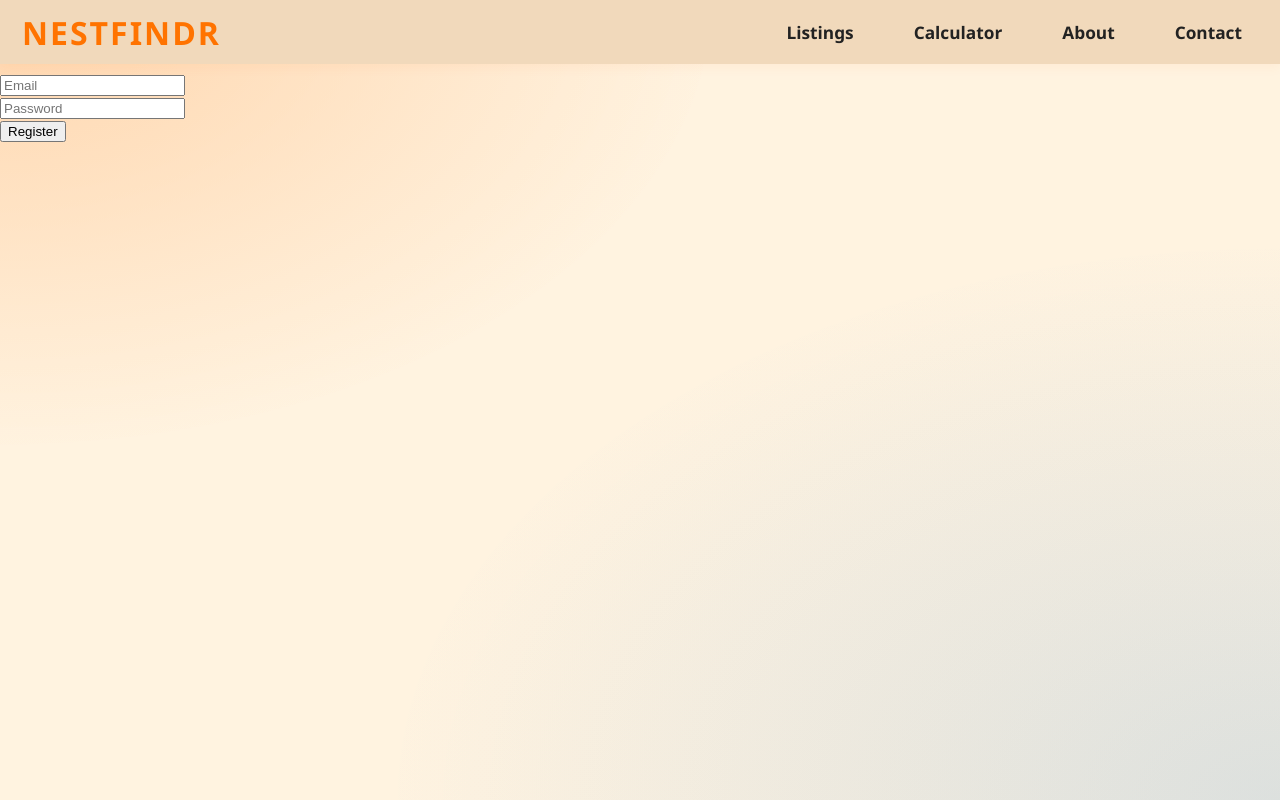
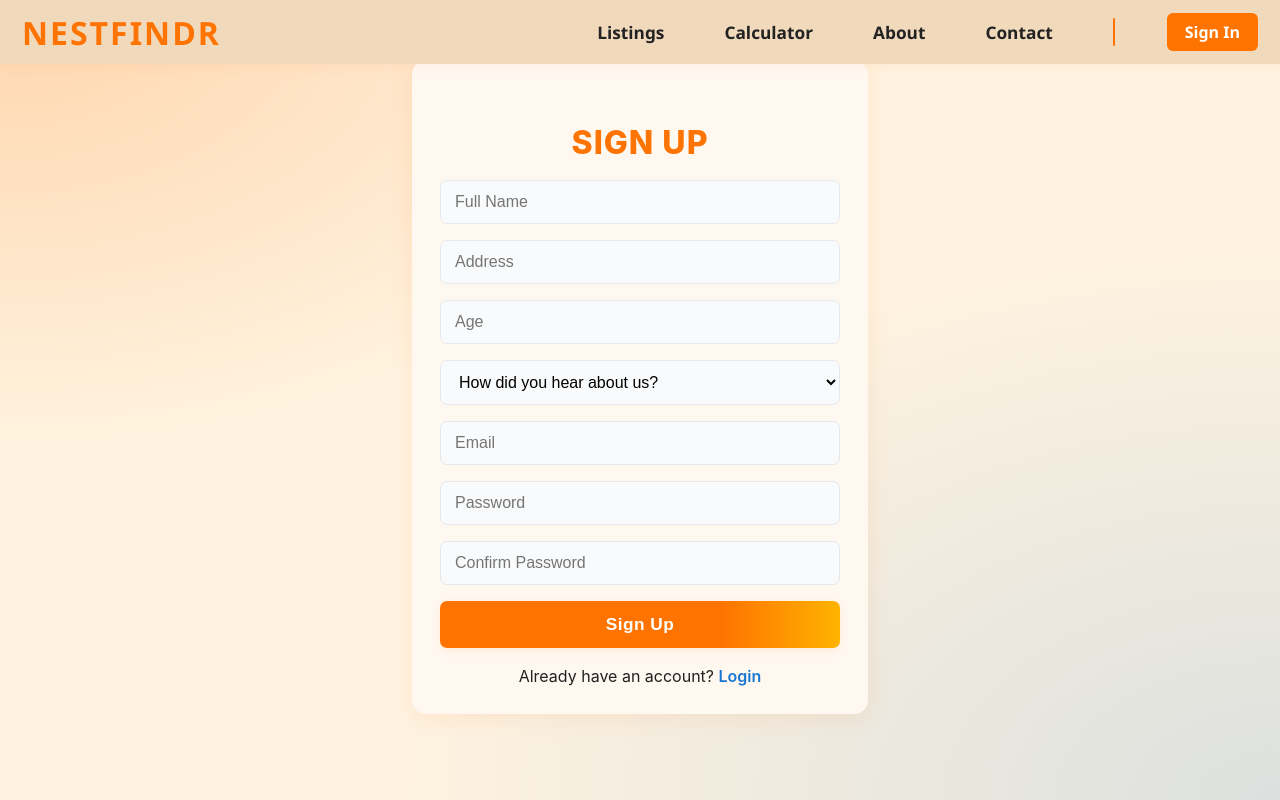
Before and after one commit to r0c0y/NestFindr, a React (Vite) app: page /signup in a window 1280 px wide. Built offline with nearby package versions, Linux system fonts and the light colour scheme.

Commit message:
login/signup/firebase auth/dashboard work a little bit

```diff
--- a/package.json
+++ b/package.json
@@ -10,6 +10,7 @@
     "preview": "vite preview"
   },
   "dependencies": {
+    "firebase": "^11.9.1",
     "react": "^18.2.0",
     "react-dom": "^18.2.0",
     "react-router-dom": "^6.21.0"
--- a/src/auth/Login.jsx
+++ b/src/auth/Login.jsx
@@ -1,14 +1,37 @@
-import React from 'react';
+import React, { useState } from 'react';
+import { auth } from '../firebase';
+import { signInWithEmailAndPassword } from 'firebase/auth';
+import '../styles/Auth.css';
 
 const Login = () => {
+  const [form, setForm] = useState({ email: '', password: '' });
+  const [error, setError] = useState('');
+
+  const handleChange = e => setForm({ ...form, [e.target.name]: e.target.value });
+
+  const handleSubmit = async e => {
+    e.preventDefault();
+    setError('');
+    try {
+      await signInWithEmailAndPassword(auth, form.email, form.password);
+      // Redirect to dashboard or homepage here
+    } catch (err) {
+      setError(err.message);
+    }
+  };
+
   return (
-    <div>
-      <h2>Login</h2>
-      <form>
-        <input type="email" placeholder="Email" /><br />
-        <input type="password" placeholder="Password" /><br />
-        <button type="submit">Login</button>
+    <div className="auth-container">
+      <h2 className="auth-title">Login</h2>
+      <form className="auth-form" onSubmit={handleSubmit}>
+        <input name="email" type="email" placeholder="Email" value={form.email} onChange={handleChange} required />
+        <input name="password" type="password" placeholder="Password" value={form.password} onChange={handleChange} required />
+        <button type="submit" className="auth-btn">Login</button>
+        {error && <div className="auth-error">{error}</div>}
       </form>
+      <div className="auth-link">
+        Don't have an account? <a href="/signup">Sign up</a>
+      </div>
     </div>
   );
 };
--- a/src/auth/Signup.jsx
+++ b/src/auth/Signup.jsx
@@ -1,14 +1,72 @@
-import React from 'react';
+import React, { useState } from 'react';
+import { auth } from '../firebase';
+import { createUserWithEmailAndPassword, sendEmailVerification } from 'firebase/auth';
+import '../styles/Auth.css';
 
 const Signup = () => {
+  const [form, setForm] = useState({
+    fullName: '',
+    address: '',
+    age: '',
+    referral: '',
+    email: '',
+    password: '',
+    confirmPassword: ''
+  });
+  const [error, setError] = useState('');
+  const [success, setSuccess] = useState('');
+
+  const handleChange = e => setForm({ ...form, [e.target.name]: e.target.value });
+
+  const handleSubmit = async e => {
+    e.preventDefault();
+    setError('');
+    setSuccess('');
+    if (!form.email.match(/^[^@]+@[^@]+\.[^@]+$/)) return setError('Invalid email');
+    if (form.password.length < 6) return setError('Password must be at least 6 characters');
+    if (form.password !== form.confirmPassword) return setError('Passwords do not match');
+    if (!form.fullName || !form.address || !form.age) return setError('All fields required');
+    try {
+      const userCred = await createUserWithEmailAndPassword(auth, form.email, form.password);
+      await sendEmailVerification(userCred.user);
+      setSuccess('Signup successful! Please verify your email.');
+      // Optionally save extra info to Firestore here
+    } catch (err) {
+      setError(err.message);
+    }
+  };
+
   return (
-    <div>
-      <h2>Sign Up</h2>
-      <form>
-        <input type="email" placeholder="Email" /><br />
-        <input type="password" placeholder="Password" /><br />
-        <button type="submit">Register</button>
+    <div className="auth-container">
+      <h2 className="auth-title">Sign Up</h2>
+      <form className="auth-form" onSubmit={handleSubmit}>
+        <input name="fullName" placeholder="Full Name" value={form.fullName} onChange={handleChange} required />
+        <input name="address" placeholder="Address" value={form.address} onChange={handleChange} required />
+        <input name="age" type="number" placeholder="Age" value={form.age} onChange={handleChange} required />
+        <select
+          name="referral"
+          value={form.referral}
+          onChange={handleChange}
+          required
+          className="auth-select"
+        >
+          <option value="">How did you hear about us?</option>
+          <option value="University">University</option>
+          <option value="Friend">Friend</option>
+          <option value="Colleague">Colleague</option>
+          <option value="Social Media">Social Media</option>
+          <option value="Other">Other</option>
+        </select>
+        <input name="email" type="email" placeholder="Email" value={form.email} onChange={handleChange} required />
+        <input name="password" type="password" placeholder="Password" value={form.password} onChange={handleChange} required />
+        <input name="confirmPassword" type="password" placeholder="Confirm Password" value={form.confirmPassword} onChange={handleChange} required />
+        <button type="submit" className="auth-btn">Sign Up</button>
+        {error && <div className="auth-error">{error}</div>}
+        {success && <div className="auth-success">{success}</div>}
       </form>
+      <div className="auth-link">
+        Already have an account? <a href="/login">Login</a>
+      </div>
     </div>
   );
 };
--- /dev/null
+++ b/src/firebase.js
@@ -0,0 +1,15 @@
+import { initializeApp } from "firebase/app";
+import { getAuth } from "firebase/auth";
+
+const firebaseConfig = {
+  apiKey: "AIzaSyDWNBET41cFPLyrmLAfp11K0p3C-uIUmng",
+  authDomain: "nestfindr-40a79.firebaseapp.com",
+  projectId: "nestfindr-40a79",
+  storageBucket: "nestfindr-40a79.firebasestorage.app",
+  messagingSenderId: "700489606347",
+  appId: "1:700489606347:web:24537c83ac938b2950a74e",
+  measurementId: "G-43HVQGTK3Z"
+};
+
+const app = initializeApp(firebaseConfig);
+export const auth = getAuth(app);
--- a/src/pages/Listings.jsx
+++ b/src/pages/Listings.jsx
@@ -1,4 +1,4 @@
-import React, { useState, useEffect } from 'react';
+import React, { useState /*, useEffect */ } from 'react';
 import PropertyCard from '../components/PropertyCard';
 import Pagination from '../components/Pagination';
 import '../styles/Listings.css';
@@ -14,14 +14,13 @@ const dummyProperties = Array.from({ length: 180 }, (_, i) => ({
 }));
 
 const Listings = () => {
-  // Use dummy data by default
-  const [properties, setProperties] = useState(dummyProperties);
-  const [loading, setLoading] = useState(false); // Not loading by default for dummy data
+  const [properties] = useState(dummyProperties);
   const [currentPage, setCurrentPage] = useState(1);
   const propertiesPerPage = 8;
 
   // --- API logic: Uncomment this block when your API is ready ---
   /*
+  const [loading, setLoading] = useState(false);
   useEffect(() => {
     setLoading(true);
     const fetchData = async () => {
--- a/src/pages/Navbar.jsx
+++ b/src/pages/Navbar.jsx
@@ -1,6 +1,8 @@
 import React from 'react';
 import { Link, useLocation } from 'react-router-dom';
 import '../styles/Navbar.css';
+
+const user = null; // Replace with real user state from Firebase Auth
 
 const Navbar = () => {
   const location = useLocation();
@@ -12,6 +14,18 @@ const Navbar = () => {
         <Link to="/calculator" className={`navbar-link${location.pathname === '/calculator' ? ' active' : ''}`}>Calculator</Link>
         <Link to="/about" className={`navbar-link${location.pathname === '/about' ? ' active' : ''}`}>About</Link>
         <Link to="/contact" className={`navbar-link${location.pathname === '/contact' ? ' active' : ''}`}>Contact</Link>
+        <span className="navbar-divider" />
+        {user ? (
+          <Link to="/dashboard" className="navbar-avatar" title="Dashboard">
+            {/* Show user photo or initials */}
+            <span className="avatar-circle">
+              {/* Replace with user.photoURL or initials */}
+              U
+            </span>
+          </Link>
+        ) : (
+          <Link to="/login" className="navbar-signin-btn">Sign In</Link>
+        )}
       </div>
     </nav>
   );
--- /dev/null
+++ b/src/styles/Auth.css
@@ -0,0 +1,98 @@
+.auth-container {
+  max-width: 400px;
+  margin: 60px auto;
+  background: #fff8f0;
+  border-radius: 14px;
+  box-shadow: 0 4px 24px rgba(255, 115, 0, 0.10);
+  padding: 36px 28px 28px 28px;
+  font-family: 'Inter', -apple-system, BlinkMacSystemFont, 'Segoe UI', Roboto, sans-serif;
+}
+
+.auth-title {
+  color: #ff7300;
+  text-align: center;
+  margin-bottom: 18px;
+  font-weight: 800;
+  font-size: 2rem;
+  letter-spacing: 1px;
+  text-transform: uppercase;
+}
+
+.auth-form {
+  display: flex;
+  flex-direction: column;
+  gap: 16px;
+}
+
+.auth-form input,
+.auth-select {
+  padding: 12px 14px;
+  border-radius: 7px;
+  border: 1.5px solid #e5e7eb;
+  font-size: 1rem;
+  background: #f9fafb;
+  transition: border-color 0.2s, box-shadow 0.2s;
+}
+
+.auth-form input:focus,
+.auth-select:focus {
+  outline: none;
+  border-color: #ff7300;
+  box-shadow: 0 0 0 2px rgba(255, 115, 0, 0.10);
+}
+
+.auth-btn {
+  background: linear-gradient(90deg, #ff7300 70%, #ffb300 100%);
+  color: #fff;
+  font-weight: 700;
+  font-size: 1.08rem;
+  border: none;
+  border-radius: 7px;
+  padding: 13px 0;
+  cursor: pointer;
+  transition: background 0.18s, transform 0.18s, box-shadow 0.18s;
+  box-shadow: 0 2px 8px rgba(255, 115, 0, 0.10);
+  letter-spacing: 0.5px;
+}
+
+.auth-btn:hover {
+  background: linear-gradient(90deg, #ffb300 60%, #ff7300 100%);
+  transform: translateY(-1px) scale(1.01);
+  box-shadow: 0 4px 16px rgba(255, 115, 0, 0.13);
+}
+
+.auth-error {
+  color: #d32f2f;
+  background: #fff0f0;
+  border-radius: 6px;
+  padding: 8px 12px;
+  margin-top: 4px;
+  text-align: center;
+  font-weight: 600;
+}
+
+.auth-success {
+  color: #388e3c;
+  background: #e8f5e9;
+  border-radius: 6px;
+  padding: 8px 12px;
+  margin-top: 4px;
+  text-align: center;
+  font-weight: 600;
+}
+
+.auth-link {
+  margin-top: 18px;
+  text-align: center;
+  font-size: 1rem;
+}
+
+.auth-link a {
+  color: #1976d2;
+  text-decoration: none;
+  font-weight: 600;
+}
+
+.auth-link a:hover {
+  text-decoration: underline;
+}
--- a/src/styles/Listings.css
+++ b/src/styles/Listings.css
@@ -160,6 +160,10 @@ html, body, #root {
   border-radius: 12px;
   box-shadow: 0 4px 16px rgba(255, 115, 0, 0.09);
   transition: box-shadow 0.18s, transform 0.18s;
+  display: flex;
+  flex-direction: column;
+  padding: 0;
+  overflow: hidden;
 }
 
 .property-card:hover {
--- a/src/styles/Navbar.css
+++ b/src/styles/Navbar.css
@@ -31,6 +31,7 @@
 .navbar-links {
   display: flex;
   gap: 28px;
+  align-items: center;
 }
 
 .navbar-link {
@@ -55,6 +56,59 @@
   box-shadow: 0 2px 8px rgba(255, 115, 0, 0.13);
 }
 
+.navbar-divider {
+  display: inline-block;
+  width: 2px;
+  height: 28px;
+  background: #ff7300;
+  margin: 0 16px;
+  border-radius: 2px;
+}
+
+.navbar-signin-btn {
+  background: #ff7300;
+  color: #fff;
+  padding: 8px 18px;
+  border-radius: 6px;
+  font-weight: 700;
+  text-decoration: none;
+  transition: background 0.18s;
+  margin-left: 8px;
+}
+
+.navbar-signin-btn:hover {
+  background: #1976d2;
+  color: #fff;
+}
+
+.navbar-avatar {
+  display: flex;
+  align-items: center;
+  margin-left: 8px;
+  text-decoration: none;
+}
+
+.avatar-circle {
+  width: 38px;
+  height: 38px;
+  border-radius: 50%;
+  background: #ffe0b2;
+  color: #ff7300;
+  display: flex;
+  align-items: center;
+  justify-content: center;
+  font-weight: 800;
+  font-size: 1.1rem;
+  border: 2px solid #ff7300;
+  transition: box-shadow 0.18s;
+}
+
+.navbar-avatar:hover .avatar-circle {
+  box-shadow: 0 2px 8px rgba(25, 118, 210, 0.13);
+  background: #fff;
+  color: #1976d2;
+}
+
 @media (max-width: 700px) {
   .navbar {
     flex-direction: column;
```
Also changed, not shown: 1 other file (tests, documents, lock files or other folders).
